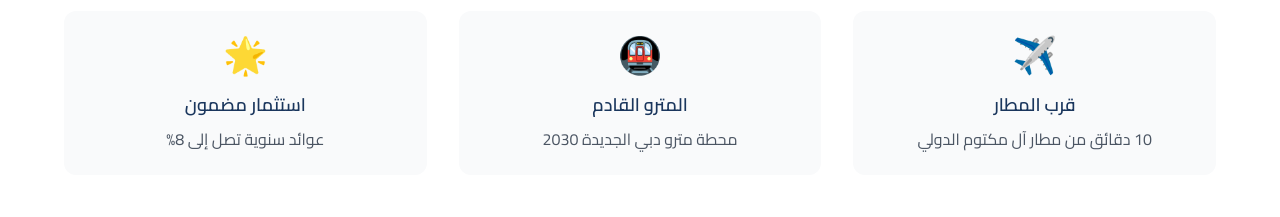
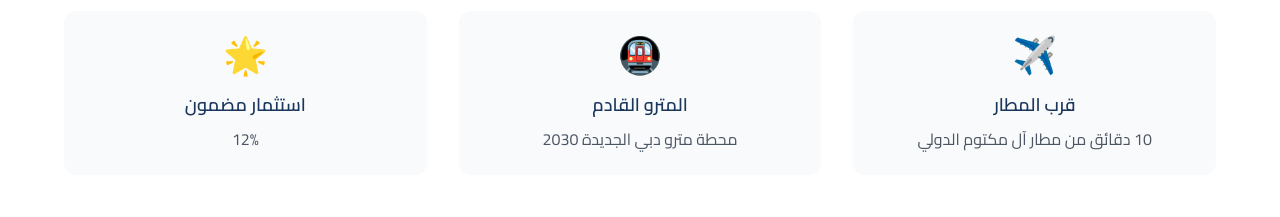
Before and after one commit to islamabdealaziz/dubai-oasis-vista, a React (Vite) app: page / in a window 1280 px wide. Shown: the part 3440-3657 px from the top of the page. Built offline with nearby package versions, Linux system fonts and the light colour scheme.

Commit message:
Code edited in Lovable Code Editor
Edited UI in Lovable

```diff
--- a/src/components/KeyInfoSection.tsx
+++ b/src/components/KeyInfoSection.tsx
@@ -96,7 +96,7 @@ export function KeyInfoSection() {
                 {isRTL ? 'استثمار مضمون' : 'Guaranteed ROI'}
               </h4>
               <p className={`text-gray-600 ${isRTL ? 'font-cairo' : 'font-inter'}`}>
-                {isRTL ? 'عوائد سنوية تصل إلى 8%' : 'Annual returns up to 8%'}
+                {isRTL ? '12%' : 'Annual returns up to 12%'}
               </p>
             </div>
           </div>
```
